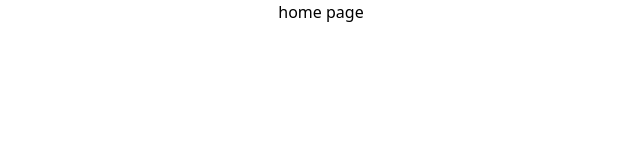
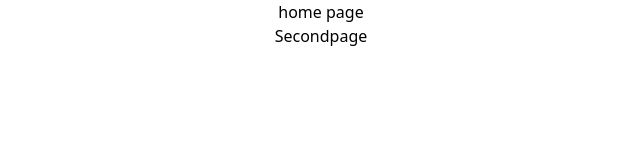
Before and after one commit to sashwathan/hostel-management, a React (Create React App) app in the folder frontend/: page / in a window 1280 px wide. Shown: the top 160 px of the page, without its empty margins (319-959 px from the left). Built offline with nearby package versions, Linux system fonts and the light colour scheme.

Commit message:
added second page

```diff
--- a/frontend/src/App.js
+++ b/frontend/src/App.js
@@ -1,11 +1,13 @@
 
 import Homepage from './components/Homepage';
 import './App.css';
+import Secondpage from './components/Secondpage';
 
 function App() {
   return (
     <div className="App">
      <Homepage />
+     <Secondpage/>
     </div>
   );
 }
--- /dev/null
+++ b/frontend/src/components/Secondpage.js
@@ -0,0 +1,9 @@
+import React from 'react'
+
+const Secondpage = () => {
+  return (
+    <div>Secondpage</div>
+  )
+}
+
+export default Secondpage;
```
